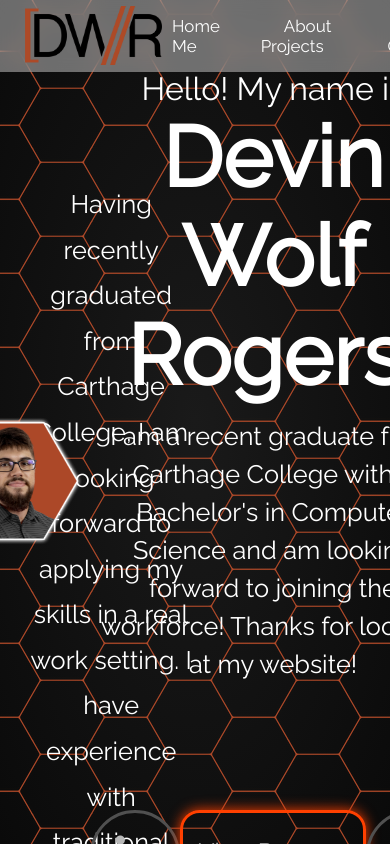
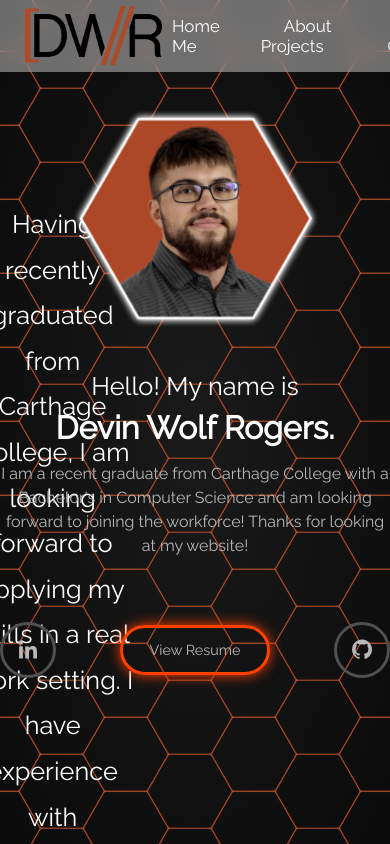
Before and after one commit to devin-w-rogers/thesis, a React (Create React App) app in the folder myapp/: page / in a window 390 px wide. Shown: the top 844 px of the page. Built offline with nearby package versions, Linux system fonts and the light colour scheme.

Commit message:
make home page mobile friendly, still need to fix background

```diff
--- a/myapp/src/App.css
+++ b/myapp/src/App.css
@@ -104,9 +104,10 @@ header {
 }
 
 /* Home Page Styles --------------------------------------------------------- */
+/* Desktop first - original layout */
 main {
   background:
-  url('../public/pat-hex.png'), /*  */
+  url('../public/pat-hex.png'),
   radial-gradient(#1a1a1a, #0a0a0a);
   padding: 0px 30px;
   display: flex;
@@ -118,44 +119,61 @@ main {
 }
 
 .hexhs {
-  width: 41vw; /* 41vw */
+  width: 41vw;
   margin-top: 14vh;
   margin-left: -1vw;
 }
 
-.hexhsContainer {
-  margin-top: 14vh;
+.container {
+  flex: 1;
+  margin-left: 2rem;
 }
 
 h1 {
   color: white;
-  font-size: 10vh; /*  10vh */
+  font-size: 10vh;
   margin-top: 0;
   margin-bottom: 1.5vh;
   text-align: center;
 }
 
+h2 {
+  color: white;
+  font-size: clamp(1rem, 3vh, 2rem);
+  text-align: center;
+  margin-bottom: 0.5rem;
+}
+
+.intro-text {
+  margin-left: 1vw;
+  margin-right: 1vw;
+  text-align: center;
+  line-height: 1.5;
+  color: #b8b8b8;
+}
+
 .social {
   display: flex;
   position: relative;
-  top: 15vh; /* 15vh */
+  top: 15vh;
+  justify-content: space-around;
+  align-items: center;
 }
 
 .social a {
   display: inline-flex;
   justify-content: center;
   align-items: center;
-  width: 10vh; /* 10vh */
-  height: 10vh; /* 10vh */
+  width: clamp(50px, 10vw, 70px);
+  height: clamp(50px, 10vw, 70px);
   background: transparent;
-  border: .2rem solid var(--gray); /* #ac4828, #ac6034 */
+  border: 0.2rem solid var(--gray);
   border-radius: 50%;
-  font-size: 6vh; /* 6vh */
+  font-size: clamp(1.5rem, 5vw, 2.5rem);
   color: #b8b8b8;
-  margin-right: auto;
-  margin-left: auto;
   text-decoration-line: none;
-  transition: .25s;
+  transition: 0.25s;
+  flex-shrink: 0;
 }
 
 .social a:hover::before {
@@ -167,31 +185,27 @@ h1 {
   color: #ffffff;
   box-shadow: 0 0 12px var(--bright-orange);
   text-shadow: 0 0 12px #ffffff;
-  border: .2rem solid var(--bright-orange);
-}
-
-.resume {
-  display: flex;
+  border: 0.2rem solid var(--bright-orange);
 }
 
 .resumeBtn {
   display: inline-flex;
   justify-content: center;
   align-items: center;
-  font-size: 2.8vh; /* 2.8vh */
-  width: 22vh; /* 22vh */
-  height: 10vh; /* 10vh */
+  font-size: clamp(0.9rem, 3vw, 1.2rem);
+  padding: 0.8rem 1.5rem;
+  min-height: clamp(50px, 10vw, 70px);
   background: transparent;
-  border: .2rem solid var(--gray); /* #ac4828, #ac6034 */
-  border-radius: 5vw; /* 5vw */
+  border: 0.2rem solid var(--gray);
+  border-radius: 2rem;
   color: #b8b8b8;
-  margin-right: auto;
-  margin-left: auto;
   text-decoration-line: none;
   box-shadow: 0 0 13px var(--bright-orange);
-  border: .2rem solid var(--bright-orange);
+  border: 0.2rem solid var(--bright-orange);
   cursor: pointer;
-  transition: .40s;
+  transition: 0.40s;
+  white-space: nowrap;
+  flex-shrink: 0;
 }
 
 .resumeBtn:hover::before {
@@ -204,6 +218,104 @@ h1 {
   background-color: var(--bright-orange);
   box-shadow: 0 0 25px var(--bright-orange);
   text-shadow: 0 0 10px #ffffff;
+}
+
+/* Tablet breakpoint - transition to mobile layout */
+@media (max-width: 1024px) {
+  main {
+    flex-direction: column;
+    min-height: 100vh;
+  }
+
+  .hexhs {
+    width: min(350px, 60vw);
+    margin: 8.5vh auto -0.5rem auto;
+  }
+
+  .container {
+    margin-left: 0;
+    text-align: center;
+    max-width: 600px;
+  }
+
+  h1 {
+    font-size: clamp(4rem, 8vw, 6vh);
+  }
+
+  .intro-text {
+    text-align: center;
+    margin: 1rem 0 2rem 0;
+    font-size: 1.55rem;
+  }
+
+  .social {
+    position: static;
+    top: auto;
+    justify-content: space-between;
+    gap: 4rem;
+    margin-top: 1rem;
+  }
+}
+
+/* Mobile breakpoint */
+@media (max-width: 768px) {
+  main {
+    padding: 15px;
+    min-height: 100svh;
+  }
+
+  .hexhs {
+    width: min(300px, 70vw);
+  }
+
+  .intro-text {
+    font-size: clamp(1rem, 3.3vw, 2rem);
+  }
+
+  h1 {
+    font-size: clamp(2rem, 8vw, 4rem);
+    word-break: break-word;
+  }
+
+  .social {
+    margin-top: 4rem;
+    justify-content: space-around;
+  }
+}
+
+@media (max-width: 480px) {
+  main {
+    padding: 10px;
+  }
+
+  .hexhs {
+    margin-bottom: 1rem;
+  }
+
+  .social {
+    justify-content: center;
+  }
+
+  .resumeBtn {
+    width: auto;
+    min-width: 150px;
+  }
+
+  .social a {
+    margin: 0;
+  }
+}
+
+/* Very small screens */
+@media (max-width: 320px) {
+  .social {
+    gap: 0.8rem;
+  }
+
+  .resumeBtn {
+    font-size: 0.85rem;
+    padding: 0.7rem 1.2rem;
+  }
 }
 
 /*
--- a/myapp/src/homePage.jsx
+++ b/myapp/src/homePage.jsx
@@ -1,21 +1,20 @@
 import hexaheadshot from "./hexa-headshot.png"
 import {openResume} from './Script.jsx';
-
 
 export function HomePage() {
     return(
         <main id="home">
-            <img src={hexaheadshot} class="hexhs animate__animated animate__fadeInLeft" alt="headshot" />
-            <div class="container animate__animated animate__fadeInUp">
+            <img src={hexaheadshot} className="hexhs animate__animated animate__fadeInLeft" alt="headshot" />
+            <div className="container animate__animated animate__fadeInUp">
                 <h2>Hello! My name is</h2>
                 <h1>Devin Wolf Rogers.</h1>
-                <p style={{ marginLeft: '1vw', marginRight: '1vw', lineHeight: '1.5'}}>
+                <p className="intro-text">
                     I am a recent graduate from Carthage College with a Bachelor's in Computer Science and am looking forward to joining the workforce! Thanks for looking at my website!
                 </p>
-                <div class="social">
-                    <a href="https://www.linkedin.com/in/devinwolfrogers" target="_blank" rel="noopener"><i class='bx bxl-linkedin'></i></a>
-                    <button id="openResume" class="resumeBtn" onClick={openResume}>View Resume</button>
-                    <a href="https://github.com/devin-w-rogers" target="_blank" rel="noopener"><i class='bx bxl-github' ></i></a>
+                <div className="social">
+                    <a href="https://www.linkedin.com/in/devinwolfrogers" target="_blank" rel="noopener"><i className='bx bxl-linkedin'></i></a>
+                    <button id="openResume" className="resumeBtn" onClick={openResume}>View Resume</button>
+                    <a href="https://github.com/devin-w-rogers" target="_blank" rel="noopener"><i className='bx bxl-github' ></i></a>
                 </div>
             </div>
         </main>
```
